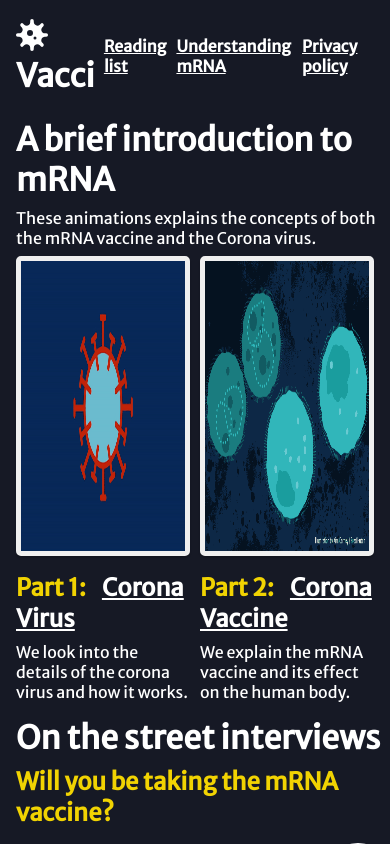
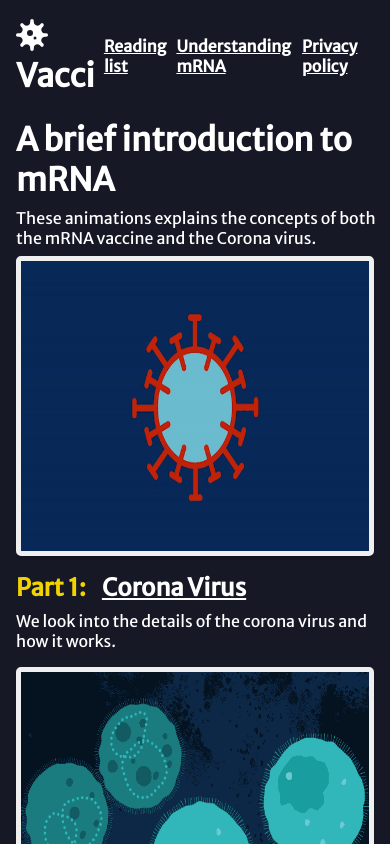
Before and after one commit to gullskatten/vacci, a React (Create React App) app: page / in a window 390 px wide. Shown: the top 844 px of the page. Built offline with nearby package versions, Linux system fonts and the light colour scheme.

Commit message:
Stories now work on mobile.

```diff
--- a/src/components/Story/Story.tsx
+++ b/src/components/Story/Story.tsx
@@ -28,7 +28,7 @@ const StoryWireframe = styled.div<Props>`
 const Story: React.FC = () => {
   return (
     <Padding right="m" fullWidth>
-      <Flex gap={10} fullWidth>
+      <Flex gap={10} fullWidth breakAt={500}>
         <Flex direction="column" flex={1}>
           <StoryWireframe src={story}></StoryWireframe>
           <Margin top="m">
@@ -44,7 +44,7 @@ const Story: React.FC = () => {
               <StyledLink href="/">Corona Virus</StyledLink>
             </Text>
           </Margin>
-          <Text gutterTop="s">
+          <Text gutterTop="s" gutterBottom="m">
             We look into the details of the corona virus and how it works.
           </Text>
         </Flex>
@@ -63,7 +63,7 @@ const Story: React.FC = () => {
               <StyledLink href="/">Corona Vaccine</StyledLink>
             </Text>
           </Margin>
-          <Text gutterTop="s">
+          <Text gutterTop="s" gutterBottom="m">
             We explain the mRNA vaccine and its effect on the human body.
           </Text>
         </Flex>
```
